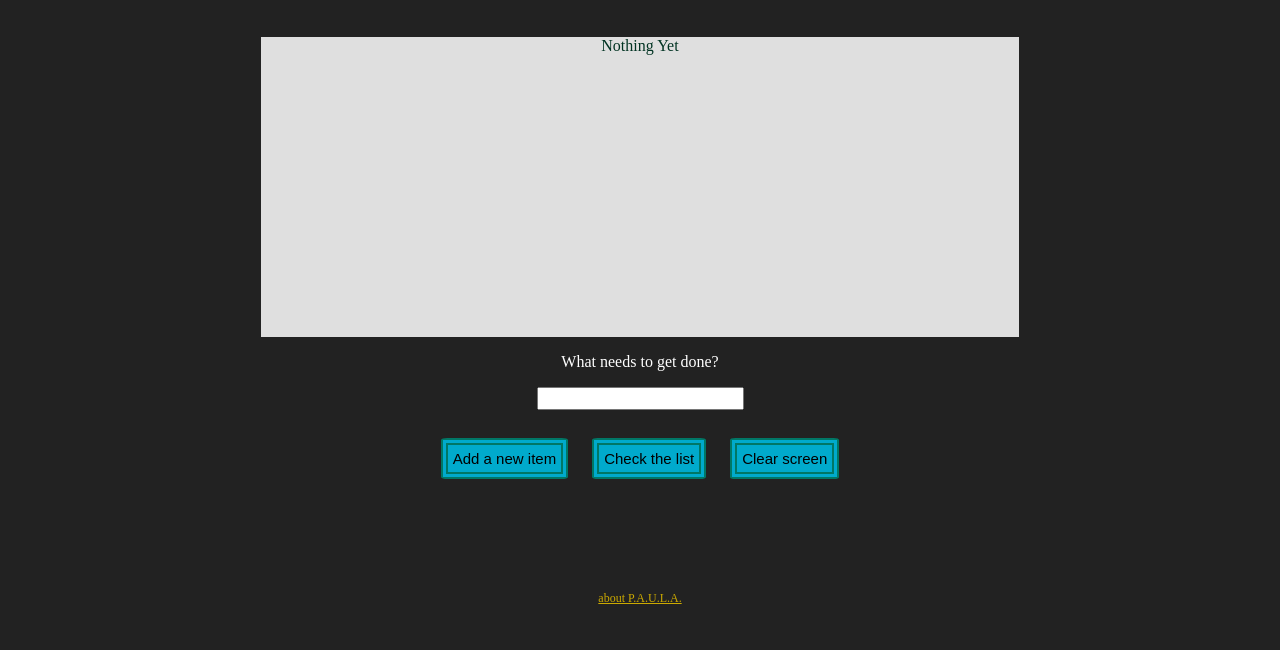
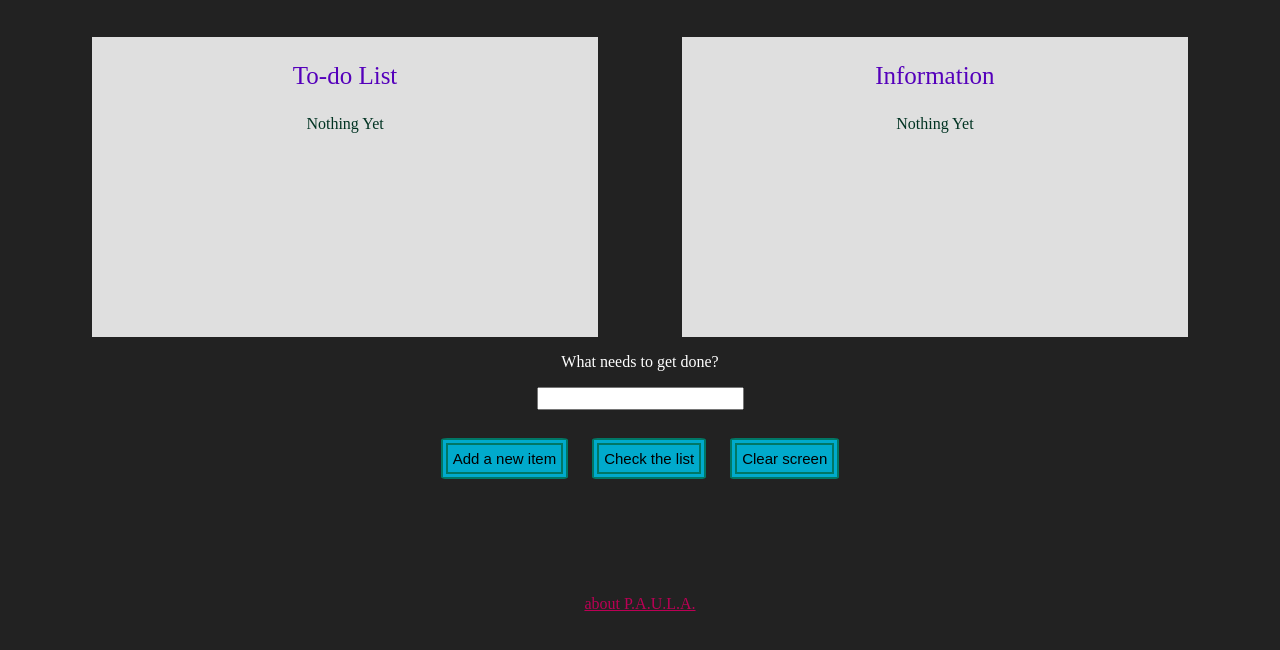
Before and after one commit to Jayj30pro/P.A.U.L.A., a plain HTML site: page P.A.U.L.A./index.html in a window 1280 px wide. Shown: the part 90-740 px from the top of the page. Drawn offline with Linux system fonts and the light colour scheme.

Commit message:
Add files via upload (#8)

```diff
--- a/P.A.U.L.A./index.html
+++ b/P.A.U.L.A./index.html
@@ -3,8 +3,8 @@
 <!--
 Project name
 
-Public
-Aplication
+Personal
+Aplication and
 Utility for
 List and
 Appointments
@@ -20,24 +20,45 @@ Appointments
             body {
                 background-color: #222;
                 color: #FFF;
+                font-family: 'Times New Roman', Times, serif;
             }
             header {
                 font-size: 40px;
             }
             a {
-                color: #CA0;
+                color: #B05;
             }
-           #work-area {
+
+            #main-window {
+                width: 100%;
+                display: flex;
+                height: auto;
+                justify-content: space-evenly;
+            }
+
+           #list-area {
             height: 300px;
-            width: 60%;
+            width: 40%;
             background-color: #dfdfdf;
             color: #032;
            }
+
+           #work-area {
+            height: 300px;
+            width: 40%;
+            background-color: #dfdfdf;
+            color: #032;
+           }
+
            #to-do{
             font-size: 15px;
            }
            #about-app {
-            font-size: 12px;
+            font-size: 16px;
+           }
+           .title{
+            font-size: 25px;
+            color: #50B;
            }
            button {
             padding: 5px;
@@ -55,8 +76,15 @@ Appointments
             <p align="center">Hi I'm Paula</p>
         </header>
         <div align="center">
-            <div id="work-area">
-                <p id="contents"> Nothing Yet </p>
+            <div id="main-window">
+                <div id="list-area">
+                    <p class="title"> To-do List</p>
+                    <p id="contents"> Nothing Yet </p>
+                </div>
+                <div id="work-area">
+                    <p class="title"> Information</p>
+                    <p id="info"> Nothing Yet </p>
+                </div>
             </div>
             <p> What needs to get done? </p>
             <input id="to-do" type="text"/>
@@ -66,8 +94,9 @@ Appointments
             <button onclick="clearScreen()"> Clear screen </button>
         </div>
         <br/><br/><br/><br/><br/>
-        <a href=""> <p align="center" id="about-app"> about P.A.U.L.A.</p></a>
+        <a href="about.html"> <p align="center" id="about-app"> about P.A.U.L.A.</p></a>
         <script>
+
             let doList = [];
             let onScreen = document.getElementById("contents");
             let doIt = document.getElementById("to-do");
@@ -78,7 +107,7 @@ Appointments
 
             function addList() {
                 if (doIt.value == "") {
-                    onScreen.innerHTML = "I don't see anything";
+                    onScreen.innerHTML = "I don't see anything"; //if blank
                 }
 
                 else {
@@ -87,6 +116,8 @@ Appointments
                     doIt.value = "";
                 }
             }
+
+            //display current list items if empty display an encouraging message
 
             function getList() {
                 if (doList.length == 0) {
```
Also changed, not shown: P.A.U.L.A./about.html (added, +45 -0 lines).
